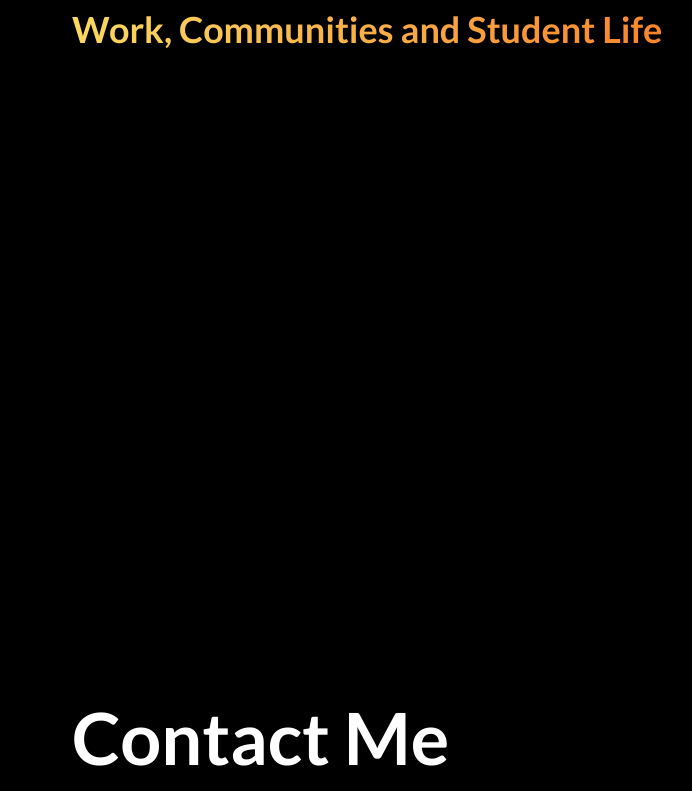
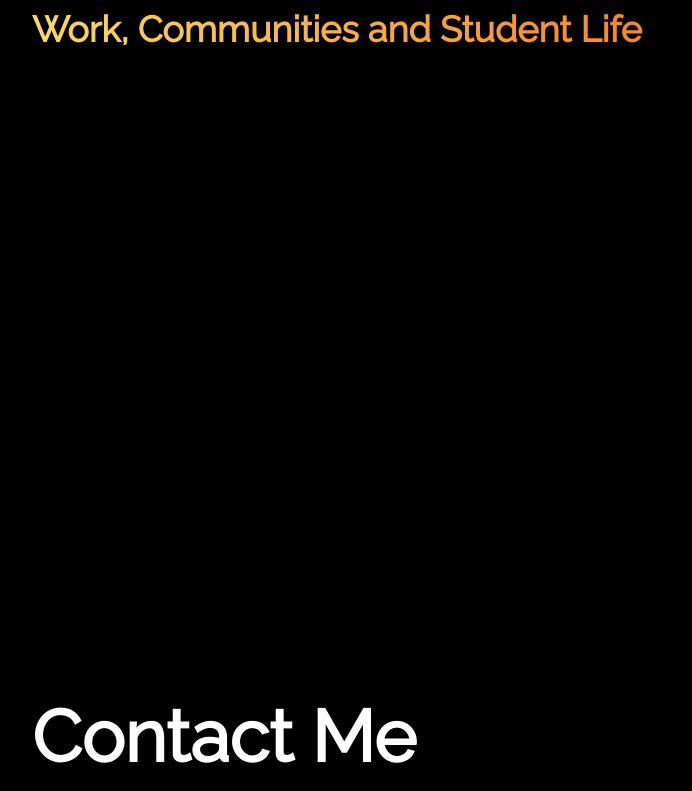
Before and after one commit to Umar-Waseem/umars_portfolio, a Next.js app: page / in a window 1280 px wide. Shown: the part 2003-2794 px from the top of the page, without its empty margins (8-700 px from the left). Built offline with nearby package versions, Linux system fonts and the light colour scheme.

Commit message:
font changed to raleway

```diff
--- a/src/app/globals.css
+++ b/src/app/globals.css
@@ -5,7 +5,7 @@
 * {
     margin: 0;
     padding: 0;
-    font-family: 'Lato', sans-serif;
+    /* font-family: 'Lato', sans-serif; */
     background-color: "black";
     /* overflow: hidden; */
 }
--- a/src/app/layout.tsx
+++ b/src/app/layout.tsx
@@ -1,10 +1,10 @@
 import './globals.css'
-import { Lato } from 'next/font/google';
+import { Raleway } from 'next/font/google';
 import Head from 'next/head';
 
-const myFont = Lato({
+const myFont = Raleway({
   display: 'swap',
-  weight: ["400", "700"],
+  weight: ["400"],
   subsets: ['latin'],
 })
 
--- a/src/sections/AboutSection.tsx
+++ b/src/sections/AboutSection.tsx
@@ -1,3 +1,5 @@
+
+
 import React, { ReactNode } from 'react';
 import Image from 'next/image';
 import socialLinksList from "../constants/socials_list";
@@ -18,10 +20,6 @@ export default function AboutSection() {
     ));
   }
 
-
-
-
-
   return (
     <main className='about-section flex flex-col justify-center h-screen p-10 bg-black lg:items-start items-center text-white theContainer section'>
       <h2 className='font-semibold text-5xl lg:text-7xl mb-4 lg:text-left text-center'>Muhammad Umar Waseem</h2>
--- a/src/sections/ContactSection.tsx
+++ b/src/sections/ContactSection.tsx
@@ -2,7 +2,7 @@ import React from 'react'
 
 export default function ContactSection() {
   return (
-    <section className='contact-section flex flex-col justify-center h-screen p-20 bg-black lg:items-start items-center text-white'>
+    <section className='contact-section flex flex-col justify-center h-screen p-10 bg-black lg:items-start items-center text-white'>
 
         <h2 className='font-semibold text-5xl lg:text-7xl mb-4 lg:text-left text-center'>Contact Me</h2>
         <p className='font-semibold text-3xl lg:text-4xl mb-6 gradient-text lg:text-left text-center'>
--- a/src/sections/ExperienceSection.tsx
+++ b/src/sections/ExperienceSection.tsx
@@ -3,7 +3,7 @@ import "../app/globals.css"
 
 export default function ExperienceSection() {
   return (
-    <section className='experience-section flex flex-col justify-center h-screen p-20 bg-black lg:items-start items-center text-white'>
+    <section className='experience-section flex flex-col justify-center h-screen p-10 bg-black lg:items-start items-center text-white'>
       <div>
         <h2 className='font-semibold text-5xl lg:text-7xl mb-4 lg:text-left text-center'>Professional Experience</h2>
         <p className='font-semibold text-3xl lg:text-4xl mb-6 gradient-text lg:text-left text-center'>
--- a/src/sections/ProjectsSection.tsx
+++ b/src/sections/ProjectsSection.tsx
@@ -2,7 +2,7 @@ import React from 'react'
 
 export default function ProjectsSection() {
   return (
-    <section className='projects-section flex flex-col justify-center h-screen p-20 bg-black lg:items-start items-center text-white'>
+    <section className='projects-section flex flex-col justify-center h-screen p-10 bg-black lg:items-start items-center text-white'>
       <div>
         <h2 className='font-semibold text-5xl lg:text-7xl mb-4 lg:text-left text-center'>Projects / Products</h2>
         <p className='font-semibold text-3xl lg:text-4xl mb-6 gradient-text lg:text-left text-center'>
```
